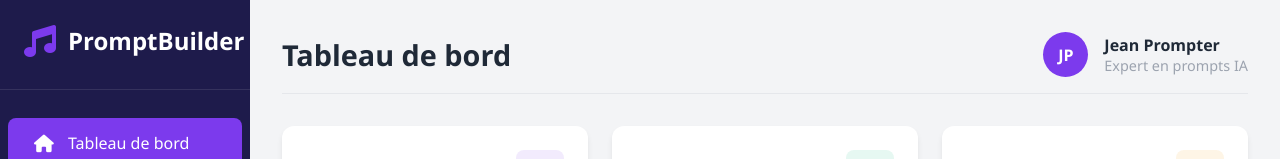
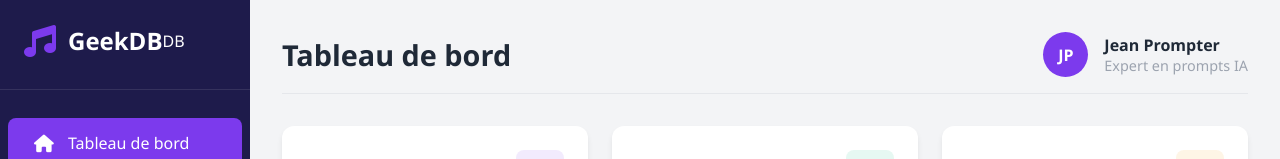
Before and after one commit to ODBDEVOPS/GEEK-DATABASE---ARCHITECTURE, a website: page index.html in a window 1280 px wide. Shown: the top 159 px of the page. Drawn offline with Linux system fonts and the light colour scheme.

Commit message:
Update index.html

```diff
--- a/index.html
+++ b/index.html
@@ -13,7 +13,8 @@
     <nav class="sidebar">
         <div class="logo">
             <i class="fas fa-music"></i>
-            <h1>PromptBuilder</h1>
+            <h1>GeekDB</h1>
+            <span class="logo-text">DB</span>
         </div>
 
         <div class="nav-menu">
```
